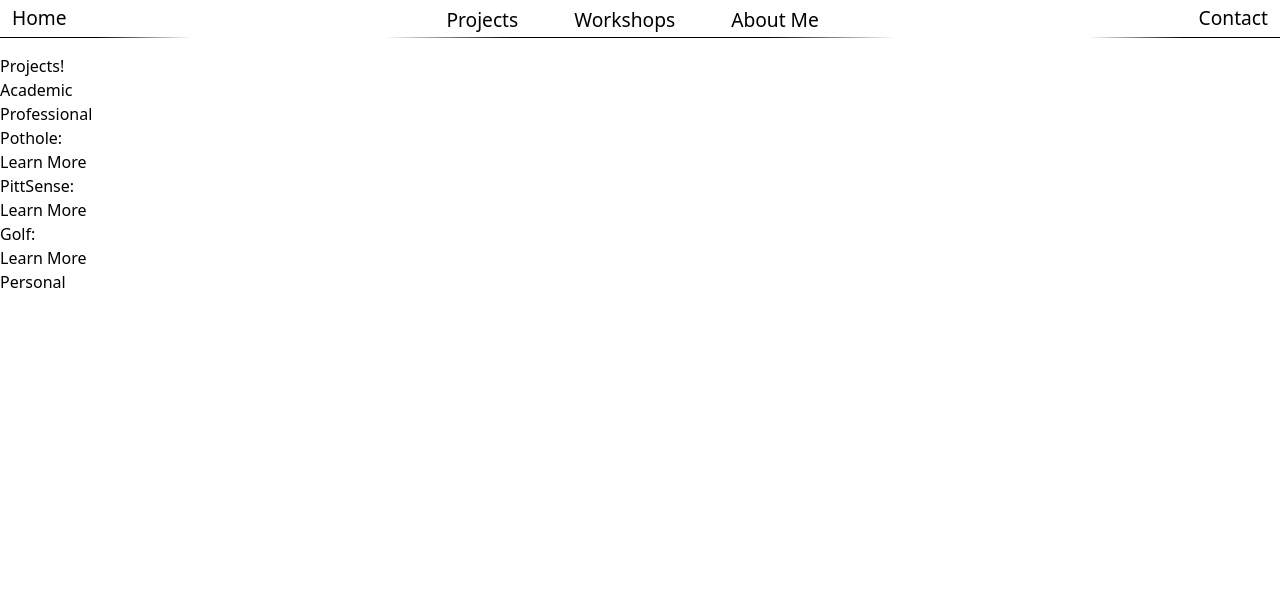
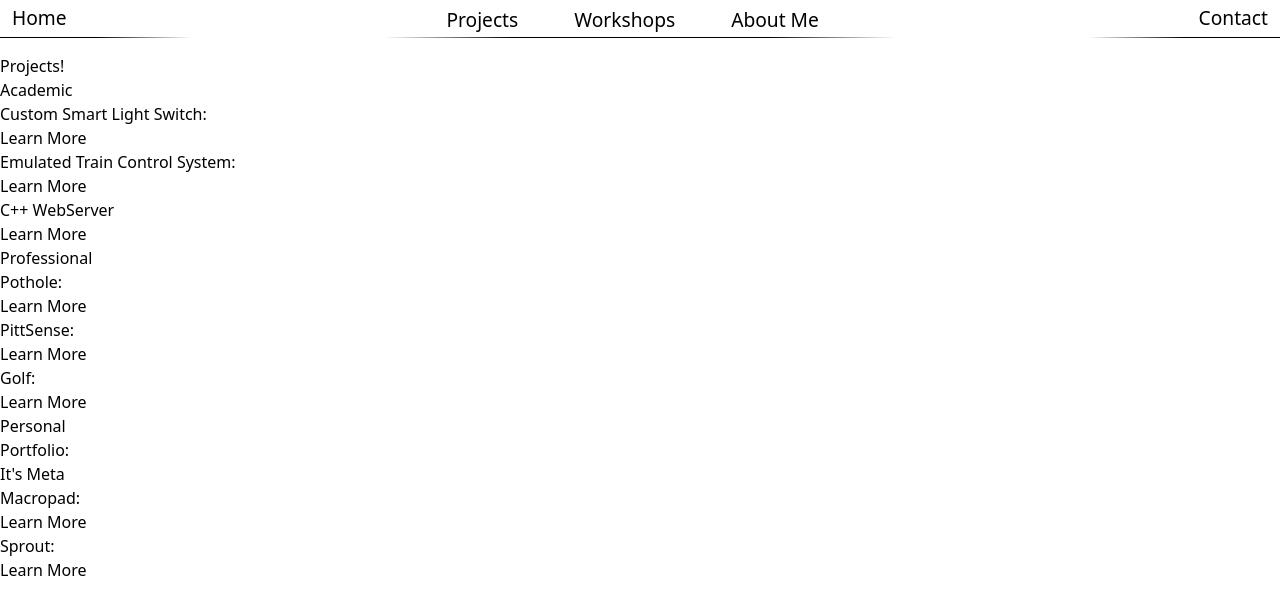
Before and after one commit to ColeMinersUnion/portfolio, a React (Vite) app: page /projects in a window 1280 px wide. Shown: the top 614 px of the page. Built offline with nearby package versions, Linux system fonts and the light colour scheme.

Commit message:
Did it with the rest of the project pages.

```diff
--- a/src/pages/projects/Class/Class.jsx
+++ b/src/pages/projects/Class/Class.jsx
@@ -1,6 +1,6 @@
 
 
-export default function Class(props){
+export default function Class(){
     return (
         <>
             <div>
--- a/src/pages/projects/Class/SmartLightSwitch.jsx
+++ b/src/pages/projects/Class/SmartLightSwitch.jsx
@@ -1,5 +1,18 @@
+import { Link } from "react-router-dom";
 
-export default function LightSwitch(props){
+function LightSwitchPreview(){
+    return (
+        <>
+            <p>Custom Smart Light Switch: </p>
+            <Link to="/projects/academic/smartlightswitch">
+                Learn More
+            </Link>
+        </>
+
+    )
+}
+
+function LightSwitch(){
     return (
         <>
             <div>
@@ -8,3 +21,6 @@ export default function LightSwitch(props){
         </>
     )
 }
+
+export {LightSwitchPreview};
+export default LightSwitch;
--- a/src/pages/projects/Class/Trains.jsx
+++ b/src/pages/projects/Class/Trains.jsx
@@ -1,10 +1,27 @@
+import { Link } from "react-router-dom";
 
-export default function Trains(props){
+function TrainsPreview(){
+    return (
+        <>
+            <p>Emulated Train Control System: </p>
+            <Link to="/projects/academic/trains">
+                Learn More
+            </Link>
+        </>
+
+    );
+}
+
+
+function Trains(){
     return (
         <>
             <div>
                 <p>System Architecture, python, application development, etc.</p>
             </div>
         </>
-    )
+    );
 }
+
+export {TrainsPreview};
+export default Trains;
--- a/src/pages/projects/Class/WebServer.jsx
+++ b/src/pages/projects/Class/WebServer.jsx
@@ -1,5 +1,17 @@
+import { Link } from "react-router-dom"
 
-export default function WebServer(props){
+function WebServerPreview(){
+    return(
+        <>
+            <p>C++ WebServer</p>
+            <Link to="/projects/academic/webserver" >
+                Learn More
+            </Link>
+        </>
+    )
+}
+
+function WebServer(){
     return (
         <>
             <div>
@@ -8,3 +20,6 @@ export default function WebServer(props){
         </>
     )
 }
+
+export {WebServerPreview};
+export default WebServer;
--- a/src/pages/projects/Personal/Macropad.jsx
+++ b/src/pages/projects/Personal/Macropad.jsx
@@ -1,4 +1,17 @@
-import Model from "../../templates/Model";
+//import Model from "../../templates/Model";
+import { Link } from "react-router-dom";
+
+function MacropadPreview(){
+    return (
+        <>
+            <p>Macropad: </p>
+            <Link to="/projects/personal/macropad">
+                Learn More
+            </Link>
+        </>
+    );
+}
+
 
 function Macropad(){
     return (
@@ -8,4 +21,5 @@ function Macropad(){
     );
 }
 
-export {Macropad};
+export {MacropadPreview, Macropad}
+export default Macropad;
--- a/src/pages/projects/Personal/Portfolio.jsx
+++ b/src/pages/projects/Personal/Portfolio.jsx
@@ -0,0 +1,24 @@
+
+import { Link } from "react-router-dom";
+
+function PortfolioPreview(){
+    return(
+        <>
+            <p>Portfolio:</p>
+            <Link to="/projects/personal/portfolio">
+                It's Meta
+            </Link>
+        </>
+    )
+}
+
+function Portfolio(){
+    return (
+        <>
+            <p>Imma talk about myself</p>
+        </>
+    )
+}
+
+export {PortfolioPreview};
+export default Portfolio;
--- /dev/null
+++ b/src/pages/projects/Personal/Sprout.jsx
@@ -0,0 +1,24 @@
+import { Link } from "react-router-dom";
+
+function SproutPreview(){
+    return (
+        <>
+            <p>Sprout: </p>
+            <Link to="/projects/personal/sprout">
+                Learn More
+            </Link>
+        </>
+    );
+}
+
+
+function Sprout(){
+    return (
+        <>
+            <h1>Morgan and I's project for the 2024 Google Gemini Competition</h1>
+        </>
+    );
+}
+
+export {SproutPreview}
+export default Sprout;
--- a/src/pages/projects/Projects.jsx
+++ b/src/pages/projects/Projects.jsx
@@ -1,9 +1,20 @@
 import { Link } from "react-router-dom";
+//*Class Project Previews
+import { LightSwitchPreview } from "./Class/SmartLightSwitch";
+import { TrainsPreview } from "./Class/Trains";
+import { WebServerPreview } from "./Class/WebServer";
+
+//* Work Project Previews
 import { PotholePreview } from "./Work/Pothole";
 import { PittSensePreview } from "./Work/PittSense";
 import { GolfPreview } from "./Work/Golf";
 
-export default function Projects(props){
+//*Personal Project Previews
+import { PortfolioPreview } from "./Personal/Portfolio";
+import { MacropadPreview } from "./Personal/Macropad";
+import { SproutPreview } from "./Personal/Sprout";
+
+export default function Projects(){
 
 
     return (
@@ -15,15 +26,28 @@ export default function Projects(props){
                 <Link to="/projects/academic" className="prj-link">
                     <h3>Academic </h3>
                 </Link>
+                <div classNamae="preview academic">
+                    <LightSwitchPreview />
+                    <TrainsPreview />
+                    <WebServerPreview />
+                </div>
                 <Link to="/projects/professional" className="prj-link">
                     <h3>Professional </h3>
                 </Link>
-                <PotholePreview />
-                <PittSensePreview />
-                <GolfPreview />
+                <div className="preview professional">
+                    <PotholePreview />
+                    <PittSensePreview />
+                    <GolfPreview />
+                </div>
+
                 <Link to="/projects/personal" className="prj-link">
                     <h3>Personal</h3>
                 </Link>
+                <div className ="preview personal">
+                    <PortfolioPreview />
+                    <MacropadPreview />
+                    <SproutPreview />
+                </div>
             </div>
             <div className="prj-cards">
 
```
Also changed, not shown: src/main.jsx (+22 -13 lines), src/pages/projects/Personal/Sprout..jsx (deleted).
